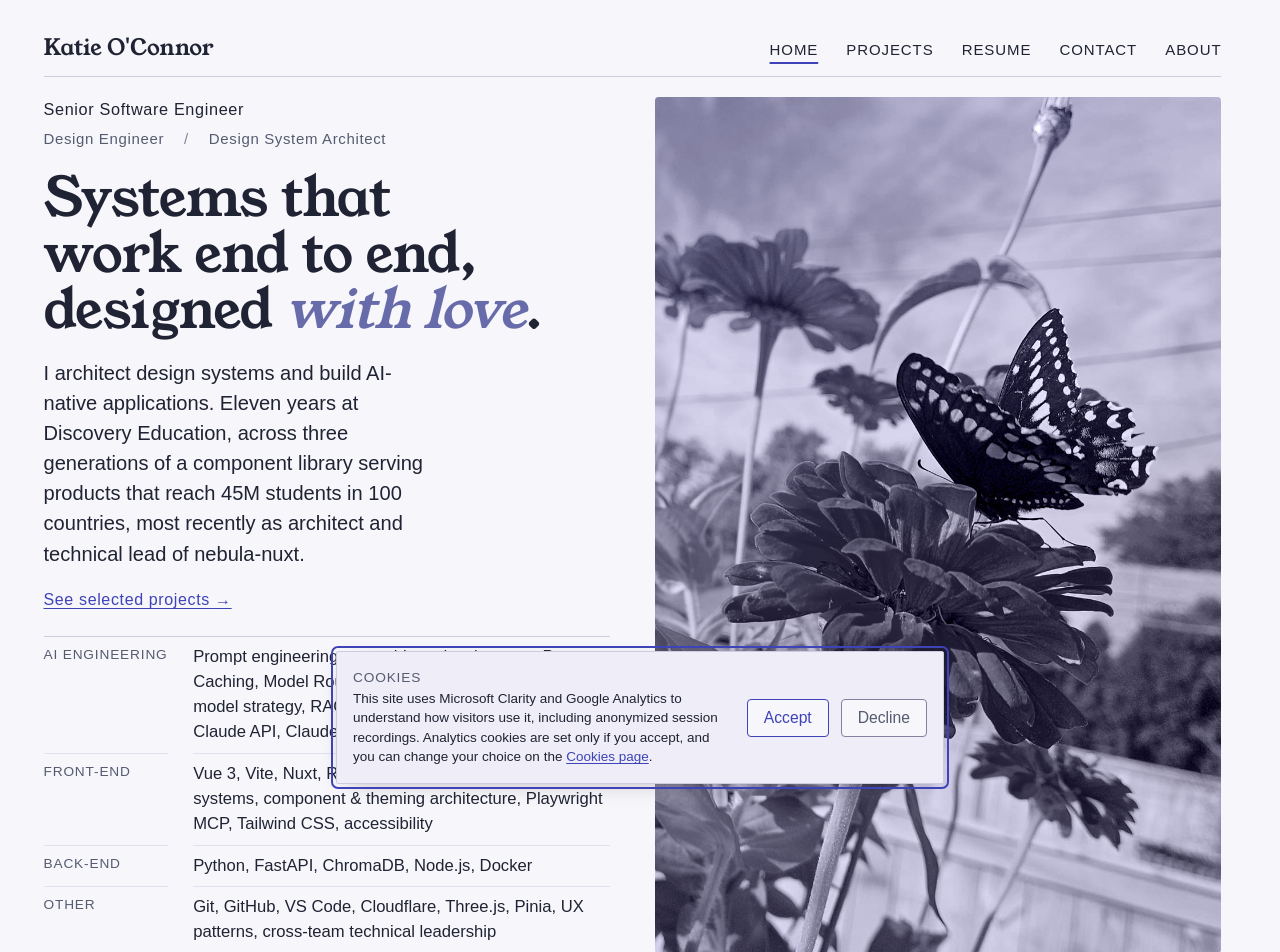
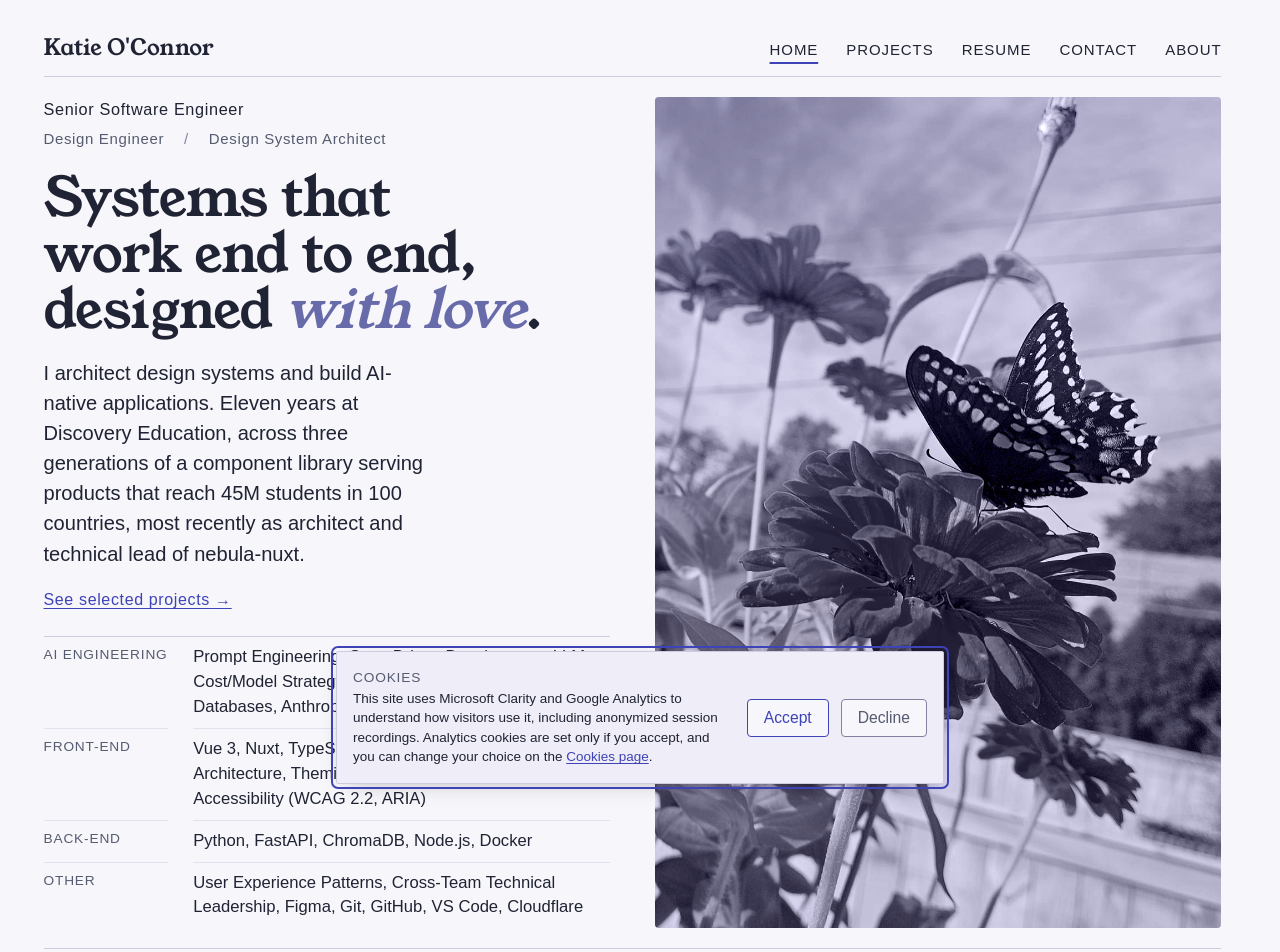
Before and after one commit to ktocdev/portfolio, a Next.js app: page / in a window 1280 px wide. Shown: the top 952 px of the page. Built offline with nearby package versions, Linux system fonts and the light colour scheme; a web font is replaced by a local one.

Commit message:
PORT-13 - update skills on home

```diff
--- a/src/content/site.ts
+++ b/src/content/site.ts
@@ -43,12 +43,12 @@ export const SKILLS: SkillRow[] = [
   {
     label: 'AI engineering',
     items:
-      'Prompt engineering, spec-driven development, Prompt Caching, Model Routing, AI orchestration, LLM cost & model strategy, RAG, vector databases, Anthropic Claude API, Claude Design',
+      'Prompt Engineering, Spec-Driven Development, LLM Cost/Model Strategy, Prompt Caching, RAG, Vector Databases, Anthropic Claude API, Claude Design',
   },
   {
     label: 'Front-end',
     items:
-      'Vue 3, Vite, Nuxt, React, Next.js, TypeScript, design systems, component & theming architecture, Playwright MCP, Tailwind CSS, accessibility',
+      'Vue 3, Nuxt, TypeScript, Design Systems, Component Architecture, Theming Architecture, Tailwind CSS, Vite, Accessibility (WCAG 2.2, ARIA)',
   },
   {
     label: 'Back-end',
@@ -56,7 +56,7 @@ export const SKILLS: SkillRow[] = [
   },
   {
     label: 'Other',
-    items: 'Git, GitHub, VS Code, Cloudflare, Three.js, Pinia, UX patterns, cross-team technical leadership',
+    items: 'User Experience Patterns, Cross-Team Technical Leadership, Figma, Git, GitHub, VS Code, Cloudflare',
   },
 ];
 
```
